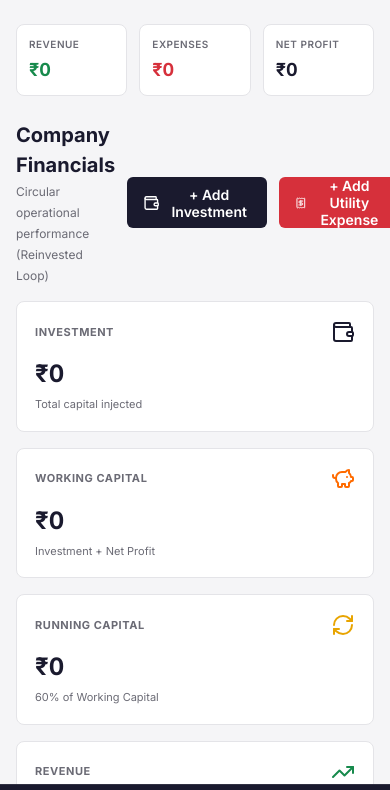
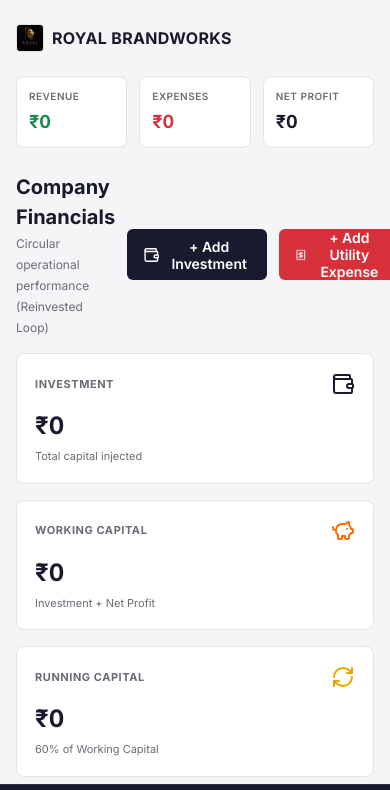
Before and after one commit to subaneshdev/Royal-brandworks, a website: page index.html in a window 390 px wide. Shown: the top 790 px of the page. Drawn offline with nearby package versions, Linux system fonts and the light colour scheme; no server answers.

Commit message:
Add Royal Brandworks golden lion brand logo to sidebar and mobile header

```diff
--- a/index.css
+++ b/index.css
@@ -50,6 +50,25 @@ body {
 
 .sidebar {
     display: none; /* Hidden on mobile */
+}
+
+.mobile-brand-bar {
+    display: flex;
+    align-items: center;
+    gap: 8px;
+    padding: 8px 0;
+    margin-bottom: 8px;
+}
+
+.mobile-brand-bar img {
+    border: 1px solid var(--border);
+}
+
+.mobile-brand-bar .brand-title {
+    font-size: 16px;
+    font-weight: 700;
+    color: var(--primary);
+    letter-spacing: 0.02em;
 }
 
 .main-container {
@@ -1211,6 +1230,10 @@ body {
         flex-direction: row;
     }
 
+    .mobile-brand-bar {
+        display: none !important;
+    }
+
     .mobile-nav {
         display: none;
     }
--- a/index.html
+++ b/index.html
@@ -15,7 +15,7 @@
     <!-- Desktop Sidebar -->
     <aside class="sidebar">
         <div class="sidebar-brand">
-            <i data-lucide="crown"></i>
+            <img src="logo.jpg" alt="Royal Brandworks Logo" style="width: 36px; height: 36px; object-fit: contain; border-radius: 4px; border: 1px solid rgba(255, 255, 255, 0.15);">
             <span>ROYAL BRANDWORKS</span>
         </div>
         <nav class="sidebar-nav">
@@ -39,6 +39,12 @@
 
     <!-- Main Content Area -->
     <main class="main-container">
+        <!-- Mobile Header Brand Bar -->
+        <header class="mobile-brand-bar">
+            <img src="logo.jpg" alt="Royal Brandworks" style="width: 28px; height: 28px; object-fit: contain; border-radius: 4px;">
+            <span class="brand-title">ROYAL BRANDWORKS</span>
+        </header>
+
         <!-- Top Sticky Financial Summary Strip -->
         <header class="summary-strip">
             <div class="summary-card stat-revenue">
```
Also changed, not shown: logo.jpg (added).
